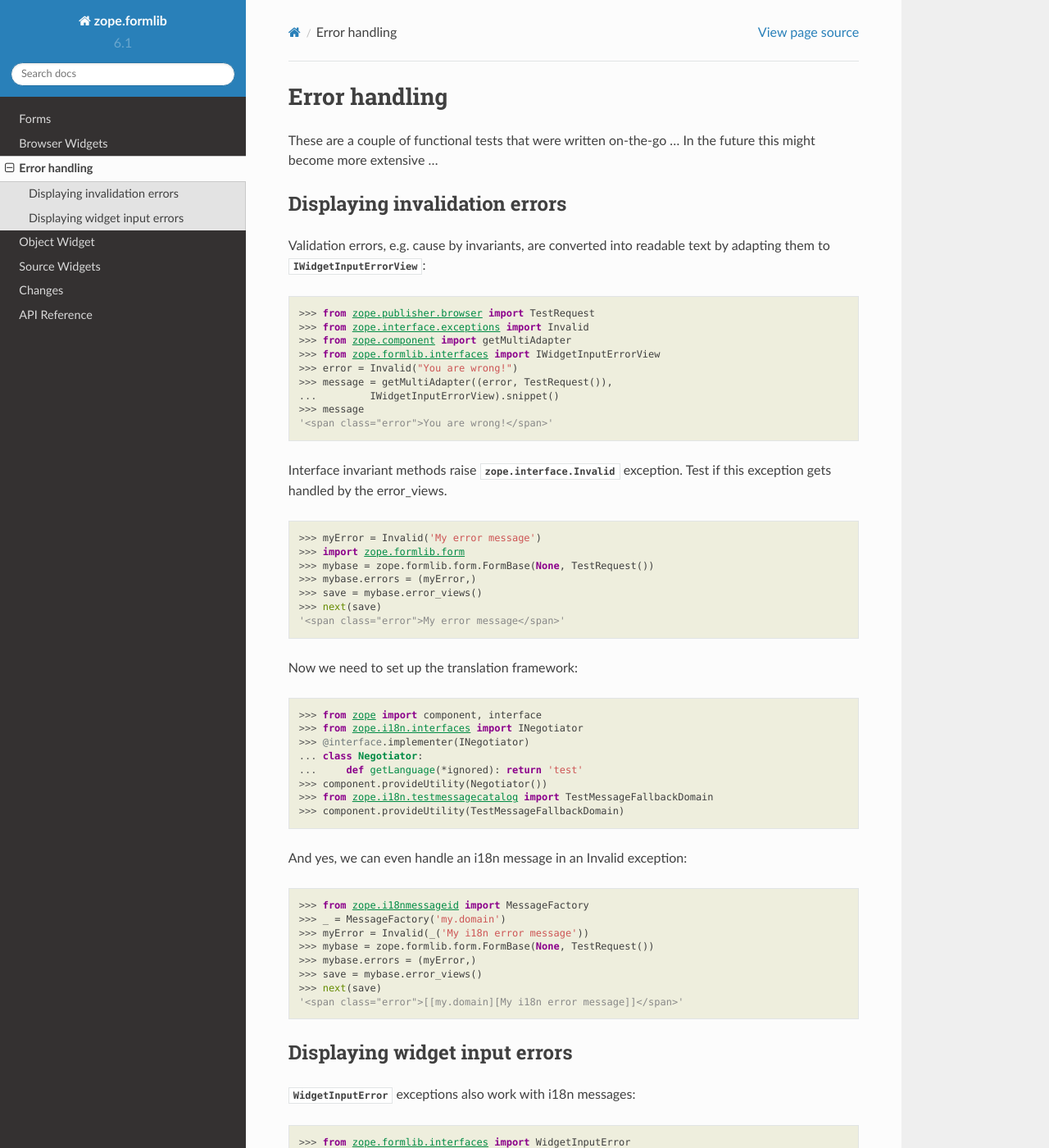
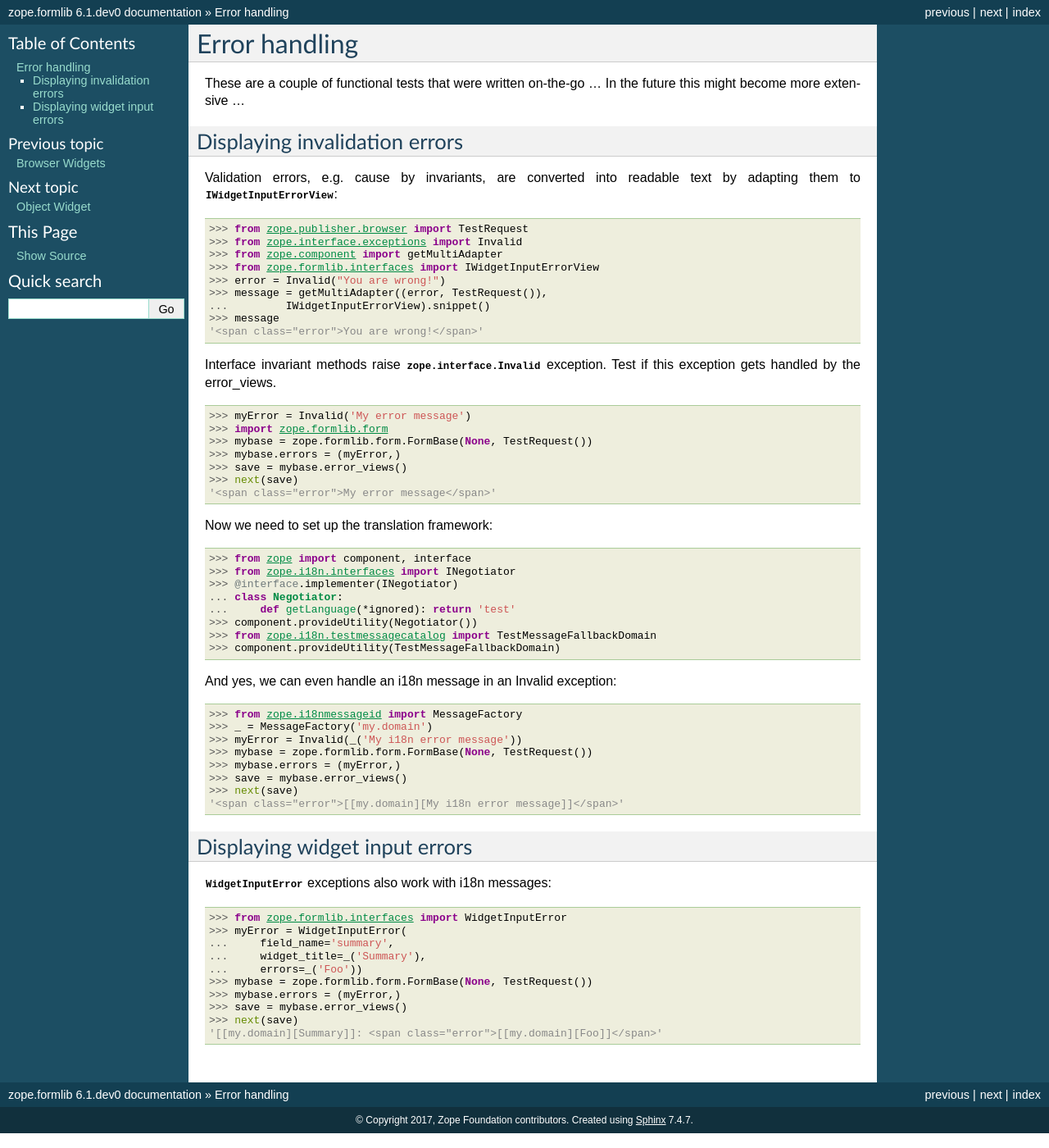
Before and after one commit to zopefoundation/zope.formlib, a Sphinx documentation site: the page built from docs/errors.rst, in a window 1280 px wide and 1400 px high. Shown: the whole window at 82% size. Built offline with Sphinx 7.4.7, drawn with Linux system fonts in a browser that asks for light colours; some of the changed text lies outside the part shown.

```diff
--- a/doc-requirements.txt
+++ /dev/null
@@ -1 +0,0 @@
-.[docs]
--- a/docs/conf.py
+++ b/docs/conf.py
@@ -105,7 +105,7 @@ todo_include_todos = False
 # The theme to use for HTML and HTML Help pages.  See the documentation for
 # a list of builtin themes.
 #
-html_theme = 'sphinx_rtd_theme'
+html_theme = 'default'
 
 # Theme options are theme-specific and customize the look and feel of a theme
 # further.  For a list of options available for each theme, see the
--- /dev/null
+++ b/docs/requirements.txt
@@ -0,0 +1,2 @@
+Sphinx
+repoze.sphinx.autointerface
```
Also changed, not shown: .meta.toml, .readthedocs.yaml, 1 other file.
